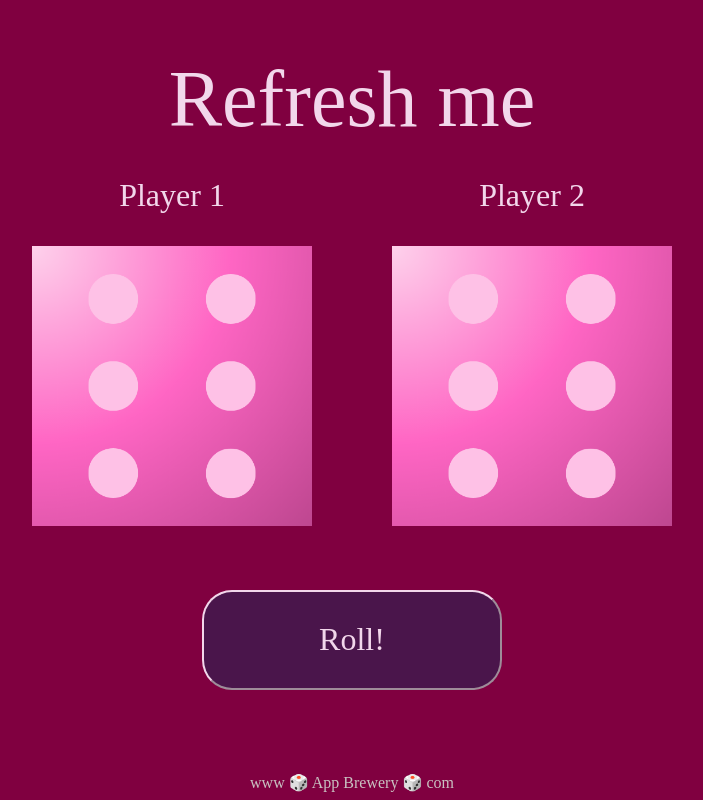
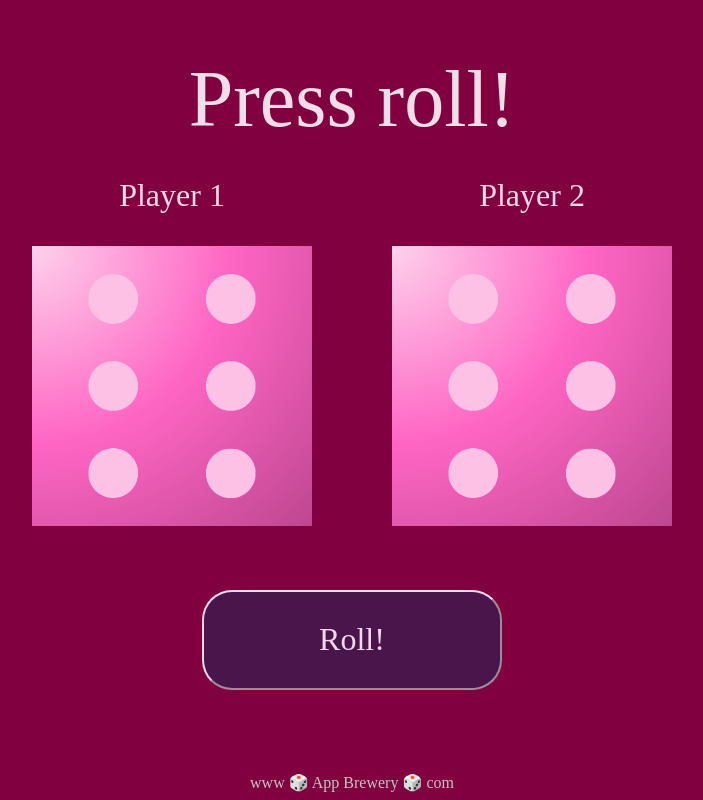
Before and after one commit to Annmarusya/Dicee, a plain HTML site: page index.html in a window 1280 px wide. Shown: the whole page, without its empty margins (288-991 px from the left). Drawn offline with Linux system fonts and the light colour scheme; a web font is replaced by a local one.

Commit message:
Add files via upload

```diff
--- a/index.html
+++ b/index.html
@@ -4,13 +4,13 @@
     <meta charset="UTF-8">
     <meta name="viewport" content="width=device-width, initial-scale=1.0">
     <link rel="stylesheet" href="./style.css">
-    <title>Document</title>
+    <title>Dicee</title>
     <link rel="preconnect" href="https://fonts.googleapis.com">
 <link rel="preconnect" href="https://fonts.gstatic.com" crossorigin>
 <link href="https://fonts.googleapis.com/css2?family=Caveat:wght@400..700&family=Jersey+10&family=Jersey+20&family=Kavoon&family=Libre+Baskerville:ital,wght@0,400;0,700;1,400&family=Montserrat:ital,wght@0,100..900;1,100..900&family=Rubik+Vinyl&display=swap" rel="stylesheet">
 </head>
 <body>
-    <h1 class="text">Refresh me</h1>
+    <h1 class="text">Press roll!</h1>
 
 
     <div class="container">
--- a/style.css
+++ b/style.css
@@ -1,7 +1,5 @@
 .text{
     font-weight: 400;
-
-    color: rgb(242, 215, 235);
     text-align: center;
 }
 h1{
@@ -9,10 +7,12 @@ h1{
     font-family: "Kavoon", serif;
     padding-bottom: 0;
     margin-bottom: 0;
+    color: #f3dde8;
 }
 h3{
     font-size: 2rem;
     font-family: "Kavoon", serif;
+    color: rgb(242, 215, 235);
 }
 .image{
     border-radius: 10px;
```
